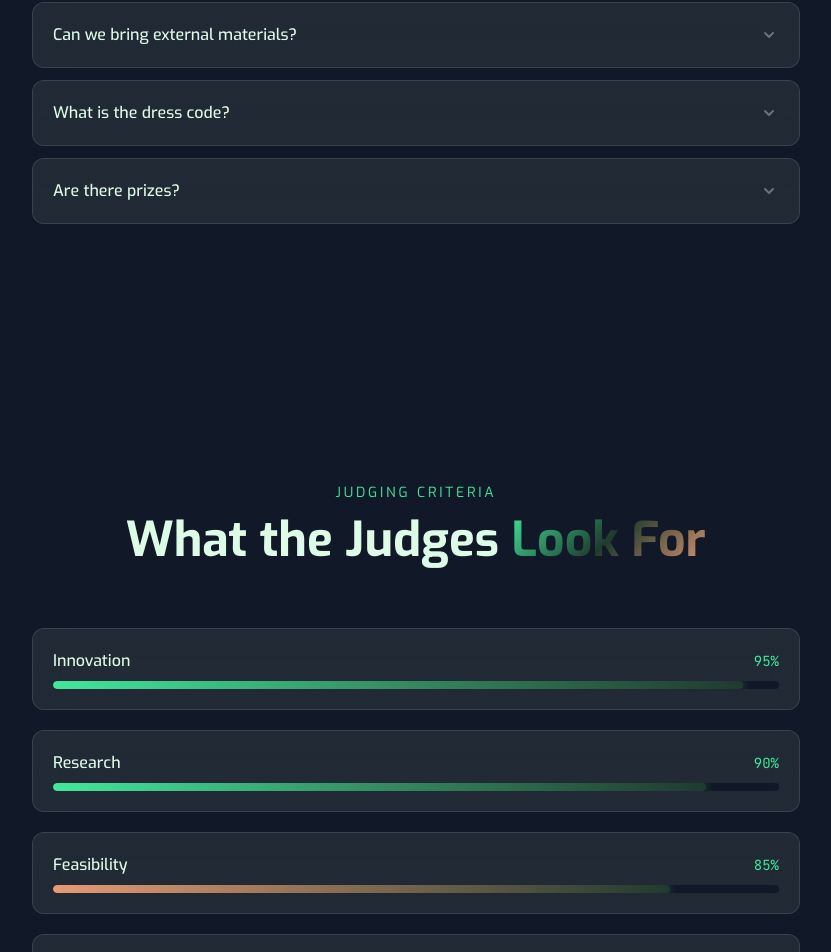
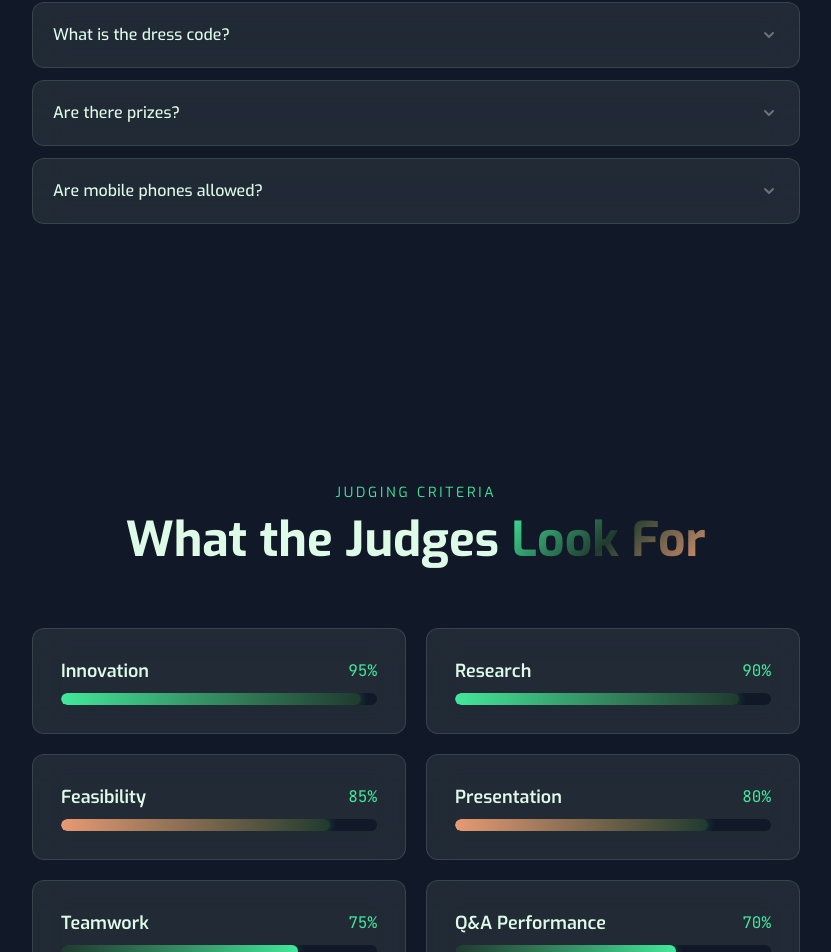
Before and after one commit to aaradhyari/ANVIKSHA, a React (Vite) app: page / in a window 1280 px wide. Shown: the part 2772-3724 px from the top of the page, without its empty margins (224-1055 px from the left). Built offline with nearby package versions, Linux system fonts and the light colour scheme.

Commit message:
Improved Rulebook And Judging Criteria

```diff
--- a/src/components/JudgingCriteria.jsx
+++ b/src/components/JudgingCriteria.jsx
@@ -26,7 +26,7 @@ export default function JudgingCriteria() {
           </h2>
         </motion.div>
 
-        <div className="max-w-3xl mx-auto space-y-5">
+        <div className="max-w-3xl mx-auto grid sm:grid-cols-2 gap-5">
           {criteria.map((item, i) => (
             <motion.div
               key={item.label}
@@ -34,13 +34,13 @@ export default function JudgingCriteria() {
               whileInView={{ opacity: 1, x: 0 }}
               viewport={{ once: true }}
               transition={{ delay: i * 0.1 }}
-              className="glass rounded-xl p-5"
+              className="glass rounded-xl p-7"
             >
               <div className="flex items-center justify-between mb-2">
-                <span className="text-frosted-mint font-medium">{item.label}</span>
-                <span className="text-neon-emerald font-mono-custom text-sm">{item.value}%</span>
+                <span className="text-frosted-mint font-semibold text-lg">{item.label}</span>
+                <span className="text-neon-emerald font-mono-custom text-base">{item.value}%</span>
               </div>
-              <div className="w-full h-2 bg-cosmic-navy rounded-full overflow-hidden">
+              <div className="w-full h-3 bg-cosmic-navy rounded-full overflow-hidden">
                 <motion.div
                   initial={{ width: 0 }}
                   whileInView={{ width: `${item.value}%` }}
--- a/src/components/Rulebook.jsx
+++ b/src/components/Rulebook.jsx
@@ -4,11 +4,11 @@ import { HiChevronDown } from 'react-icons/hi';
 
 const rules = [
   { q: 'Who can participate?', a: 'Any student from grades 9-12 enrolled in the school. Teams of 3-4 members.' },
-  { q: 'What is the registration fee?', a: 'Registration is free for all participants. Limited to first 30 teams.' },
   { q: 'How are teams evaluated?', a: 'Teams are judged on innovation, research depth, feasibility, presentation quality, teamwork, and Q&A performance.' },
   { q: 'Can we bring external materials?', a: 'Laptops and presentation tools are allowed. External references must be cited.' },
   { q: 'What is the dress code?', a: 'Smart casual / semi-formal. Team coordination is encouraged.' },
   { q: 'Are there prizes?', a: 'Yes. Winners receive trophies, certificates, and mentorship opportunities.' },
+  { q: 'Are mobile phones allowed?', a: 'Mobile phones are not permitted during competition rounds. However, laptops and tablets are allowed for presentations and research.' },
 ];
 
 export default function Rulebook() {
```
